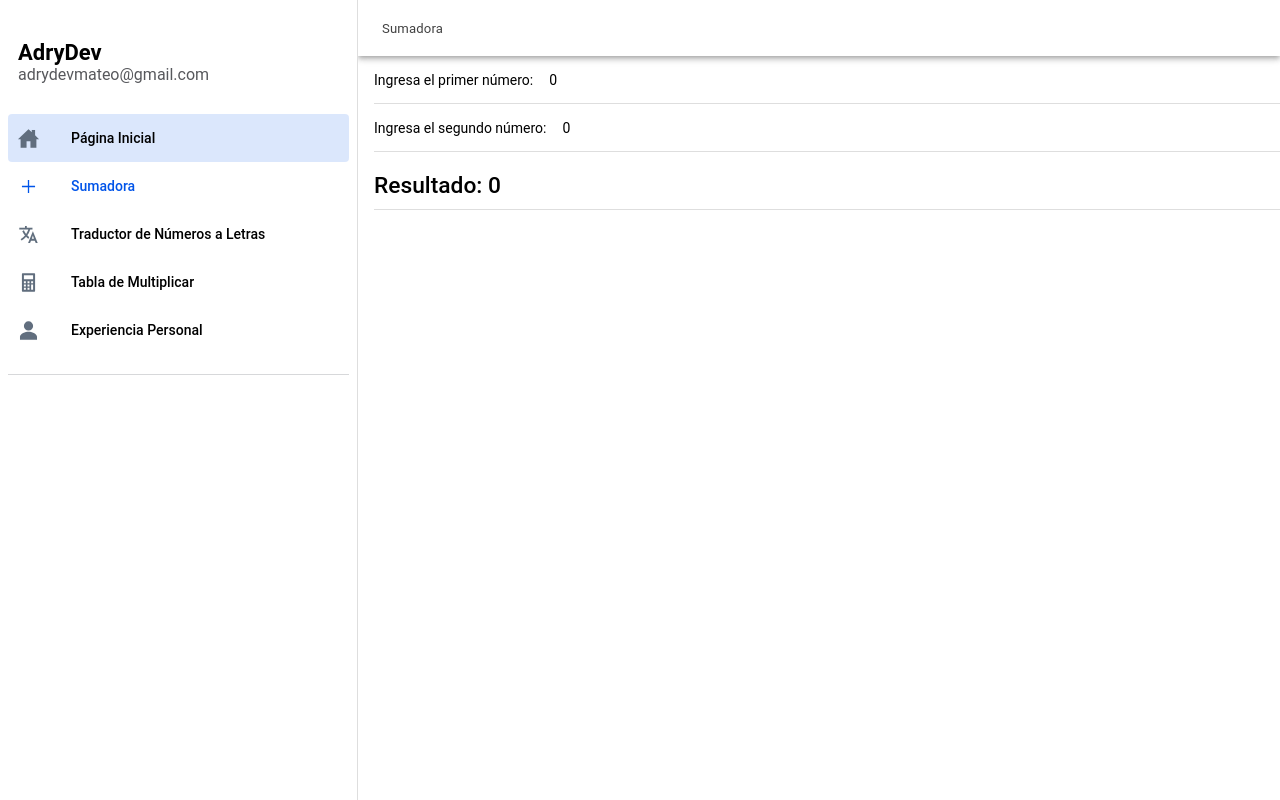
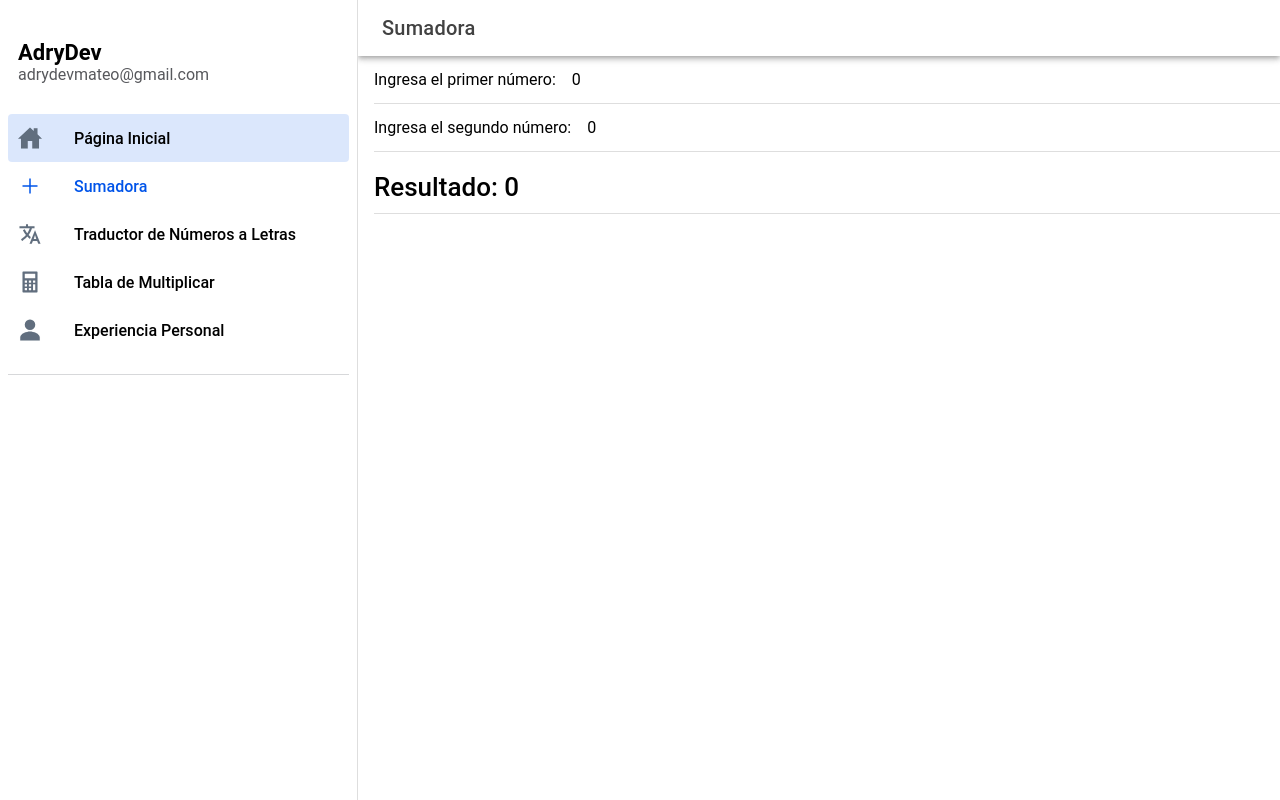
Before and after one commit to Adrydevmateo/tarea-3, a React (Vite) app: page /tarea3 in a window 1280 px wide. Both pictures are taken after a click on the element "Sumadora". Built offline with nearby package versions, Linux system fonts and the light colour scheme.

Commit message:
Cleaning

```diff
--- a/src/App.css
+++ b/src/App.css
@@ -1,6 +1,5 @@
 html {
   text-wrap: pretty;
-  font-size: 14px;
 }
 
 img {
--- a/src/pages/Experience.tsx
+++ b/src/pages/Experience.tsx
@@ -16,7 +16,7 @@ export default function Experience() {
 					<IonButtons slot="start">
 						<IonMenuButton />
 					</IonButtons>
-					<IonTitle size="small">Experiencia Personal</IonTitle>
+					<IonTitle>Experiencia Personal</IonTitle>
 				</IonToolbar>
 			</IonHeader>
 
--- a/src/pages/Mul.tsx
+++ b/src/pages/Mul.tsx
@@ -25,7 +25,7 @@ export default function Mul() {
 					<IonButtons slot="start">
 						<IonMenuButton />
 					</IonButtons>
-					<IonTitle size="small">Tabla de Multiplicar</IonTitle>
+					<IonTitle>Tabla de Multiplicar</IonTitle>
 				</IonToolbar>
 			</IonHeader>
 
--- a/src/pages/Sum.tsx
+++ b/src/pages/Sum.tsx
@@ -34,7 +34,7 @@ export default function Sum() {
 					<IonButtons slot="start">
 						<IonMenuButton />
 					</IonButtons>
-					<IonTitle size="small">Sumadora</IonTitle>
+					<IonTitle>Sumadora</IonTitle>
 				</IonToolbar>
 			</IonHeader>
 
--- a/src/pages/Translator.tsx
+++ b/src/pages/Translator.tsx
@@ -58,7 +58,7 @@ export default function Translator() {
 					<IonButtons slot="start">
 						<IonMenuButton />
 					</IonButtons>
-					<IonTitle size="small">Traductor de Números a Letras</IonTitle>
+					<IonTitle>Traductor de Números a Letras</IonTitle>
 				</IonToolbar>
 			</IonHeader>
 
--- a/src/pages/home/Home.tsx
+++ b/src/pages/home/Home.tsx
@@ -18,7 +18,7 @@ export default function Home() {
 					<IonButtons slot="start">
 						<IonMenuButton />
 					</IonButtons>
-					<IonTitle size="small">Página Inicial</IonTitle>
+					<IonTitle>Página Inicial</IonTitle>
 				</IonToolbar>
 			</IonHeader>
 
```
